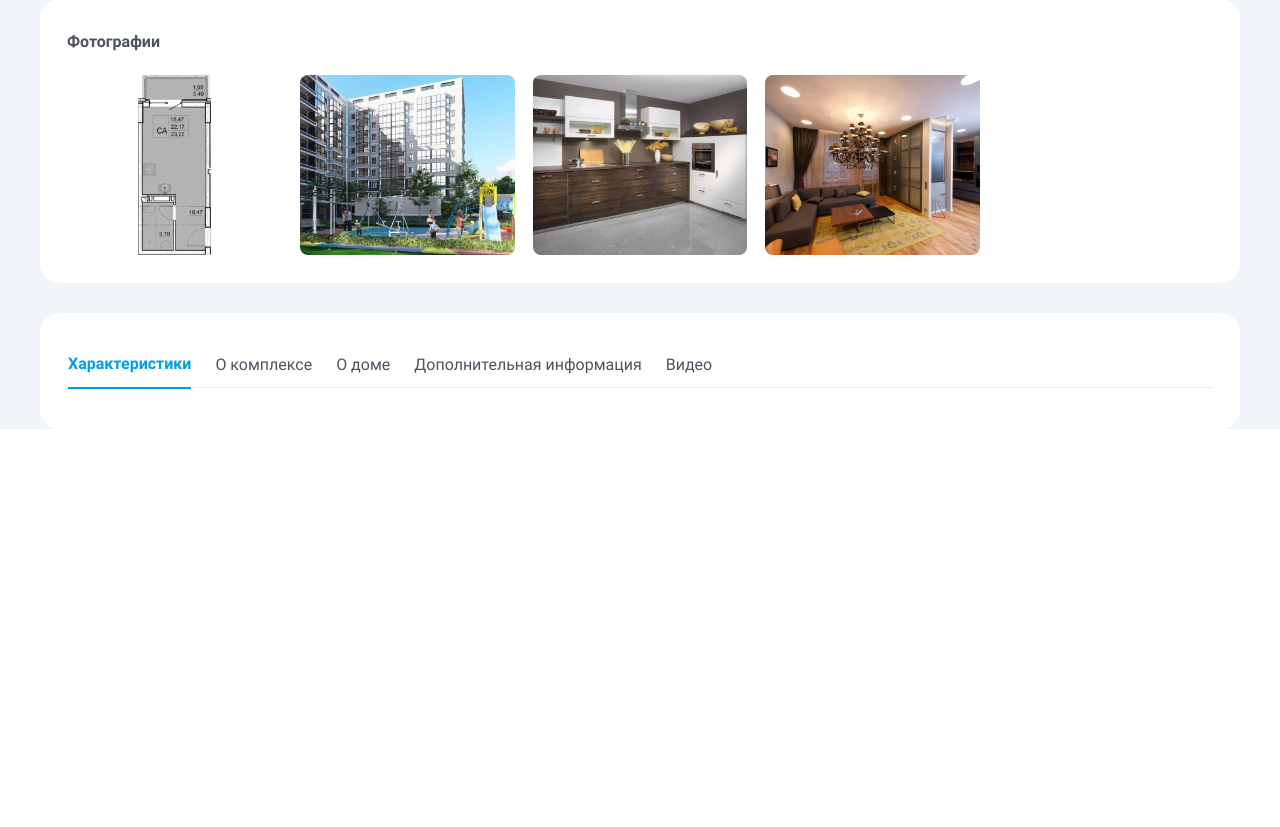
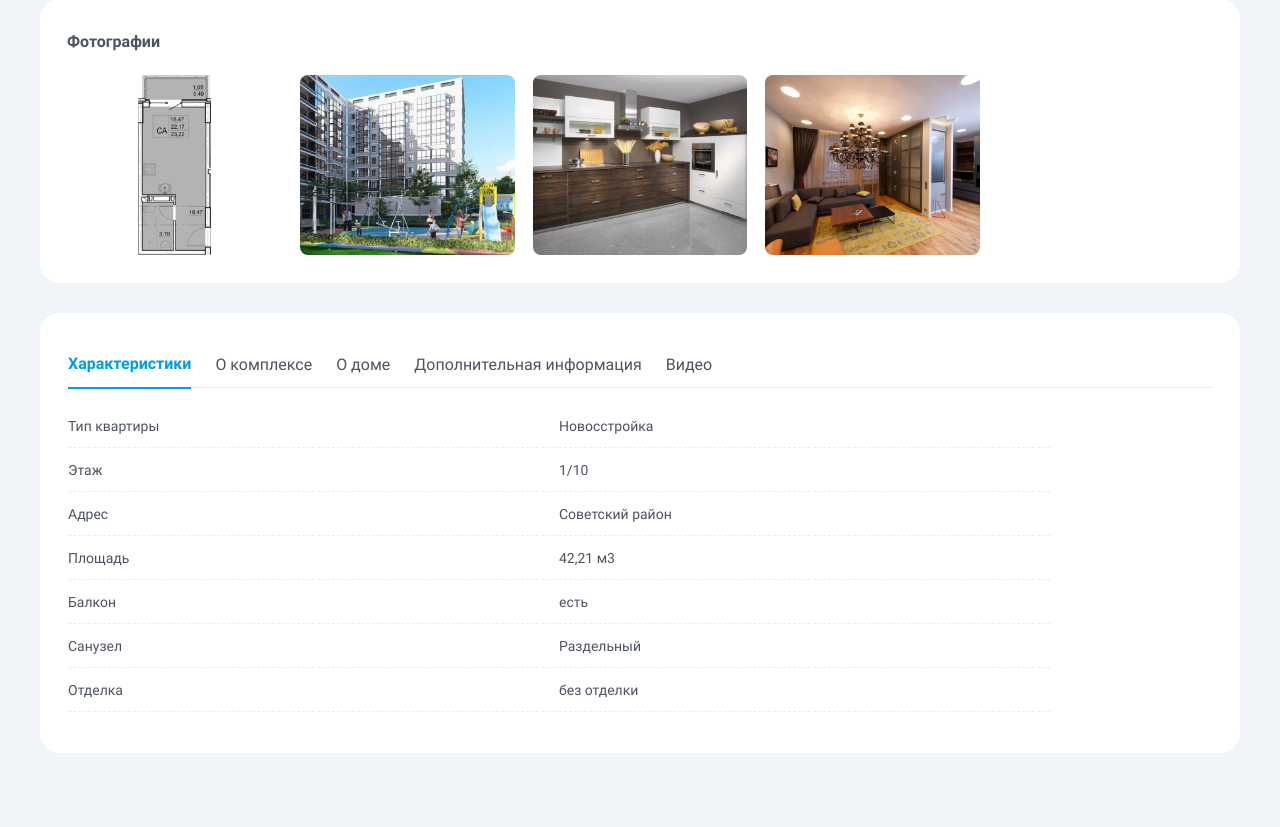
Before and after one commit to AndreyDevWork/zastroy, a Yii app: template views/site/product.php in a window 1280 px wide. Shown: the part 404-1231 px from the top of the page. Before the commit the page ends 833 px from the top, so only its background shows below. Run offline with PHP 8.4 and a stand-in for Yii, Linux system fonts and the light colour scheme; the template is opened without the code that fills it, so the values that code supplies are empty; some libraries are stand-ins or nearby versions.

Commit message:
createEditProduct

```diff
--- a/controllers/SiteController.php
+++ b/controllers/SiteController.php
@@ -190,4 +190,9 @@ class SiteController extends Controller
         $baseUrl = \Yii::$app->request->baseUrl;
         return $this->render('product', ['baseUrl' => $baseUrl]);
     }
+    public function actionEditProduct()
+    {
+        $baseUrl = \Yii::$app->request->baseUrl;
+        return $this->render('edit-product', ['baseUrl' => $baseUrl]);
+    }
 }
--- a/views/layouts/left-side.php
+++ b/views/layouts/left-side.php
@@ -91,6 +91,7 @@ $this->registerLinkTag(['rel' => 'icon', 'type' => 'image/x-icon', 'href' => Yii
                 ['label' => 'Category', 'url' => ['/site/category']],
                 ['label' => 'edit-category', 'url' => ['edit-category']],
                 ['label' => 'Product', 'url' => ['product']],
+                ['label' => 'Edit-product', 'url' => ['edit-product']],
                 Yii::$app->user->isGuest
                     ? ['label' => 'Login', 'url' => ['/site/login']]
                     : '<li class="nav-item">'
--- a/views/layouts/main.php
+++ b/views/layouts/main.php
@@ -88,6 +88,7 @@ $this->registerLinkTag(['rel' => 'icon', 'type' => 'image/x-icon', 'href' => Yii
             ['label' => 'category', 'url' => ['/site/category']],
             ['label' => 'edit-category', 'url' => ['edit-category']],
             ['label' => 'Product', 'url' => ['product']],
+            ['label' => 'Edit-product', 'url' => ['edit-product']],
             Yii::$app->user->isGuest
                 ? ['label' => 'Login', 'url' => ['/site/login']]
                 : '<li class="nav-item">'
--- a/views/site/product.php
+++ b/views/site/product.php
@@ -68,6 +68,55 @@ $this->title = 'Product';
                 <div class="title16 regular tabs__tab">Дополнительная информация</div>
                 <div class="title16 regular tabs__tab">Видео</div>
             </div>
+
+            <div class="stats__stats">
+                <div class="stats__column">
+                    <div class="title14 regular stats__stat">
+                        Тип квартиры
+                    </div>
+                    <div class="title14 regular stats__stat">
+                        Этаж
+                    </div>
+                    <div class="title14 regular stats__stat">
+                        Адрес
+                    </div>
+                    <div class="title14 regular stats__stat">
+                        Площадь
+                    </div>
+                    <div class="title14 regular stats__stat">
+                        Балкон
+                    </div>
+                    <div class="title14 regular stats__stat">
+                        Санузел
+                    </div>
+                    <div class="title14 regular stats__stat">
+                        Отделка
+                    </div>
+                </div>
+                <div class="stats__column">
+                    <div class="title14 regular stats__stat">
+                        Новосстройка
+                    </div>
+                    <div class="title14 regular stats__stat">
+                        1/10
+                    </div>
+                    <div class="title14 regular stats__stat">
+                        Советский район
+                    </div>
+                    <div class="title14 regular stats__stat">
+                        42,21 м3
+                    </div>
+                    <div class="title14 regular stats__stat">
+                        есть
+                    </div>
+                    <div class="title14 regular stats__stat">
+                        Раздельный
+                    </div>
+                    <div class="title14 regular stats__stat">
+                        без отделки
+                    </div>
+                </div>
+            </div>
         </div>
     </section>
 </div>
--- a/web/css/blocks/blocks-imp.scss
+++ b/web/css/blocks/blocks-imp.scss
@@ -9,7 +9,8 @@
 @import "category/category";
 @import "about/about";
 @import "rooms/rooms";
-@import "edit-product/edit-product";
+@import "edit-category/edit-category";
 @import "photos/photos";
 @import "product/product";
 @import "stats/stats";
+@import "edit-product/edit-product";
--- a/web/css/blocks/edit-product/edit-product.css
+++ b/web/css/blocks/edit-product/edit-product.css
@@ -1,3 +1,3 @@
 
 
-/*# sourceMappingURL=edit-category.css.map */
+/*# sourceMappingURL=edit-product.css.map */
--- a/web/css/import.css
+++ b/web/css/import.css
@@ -1939,11 +1939,31 @@ body .container {
 }
 
 .stats {
+  margin-bottom: 74px;
   margin-top: 30px;
 }
 .stats__info-block {
   margin-top: 30px;
   padding: 28px 27px 41px 28px;
 }
+.stats__stats {
+  display: flex;
+  margin-top: 16px;
+}
+.stats__column {
+  max-width: 491px;
+  width: 100%;
+}
+.stats__stat {
+  height: 44px;
+  display: flex;
+  align-items: center;
+  color: #4C535F;
+  border-bottom: 1px dashed #EBEBEB;
+}
+
+.edit-product {
+  margin-top: 28px;
+}
 
 /*# sourceMappingURL=import.css.map */
```
Also changed, not shown: views/site/edit-product.php (added, +28 -0 lines), web/css/blocks/edit-category/edit-category.css (added, +22 -0 lines), web/css/blocks/edit-category/edit-category.scss (added, +20 -0 lines), web/css/blocks/edit-product/edit-product.scss (+1 -18 lines), web/css/blocks/stats/stats.scss (+16 -0 lines), 2 other files.
